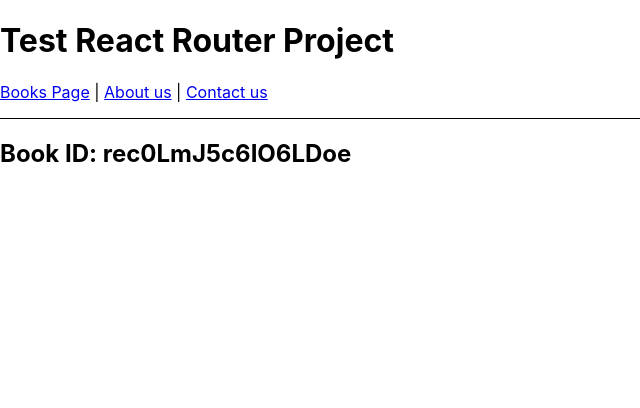
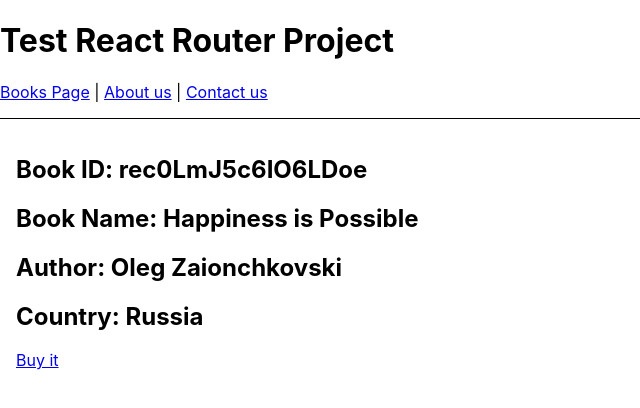
Before and after one commit to arianXdev/react-router-test-app, a React (Create React App) app: page /books/rec0LmJ5c6IO6LDoe in a window 1280 px wide. Shown: the top 408 px of the page, without its empty margins (0-640 px from the left). Built offline with nearby package versions, Linux system fonts and the light colour scheme.

Commit message:
chore: added getBook() in data.js

```diff
--- a/src/components/Books/Book.jsx
+++ b/src/components/Books/Book.jsx
@@ -1,13 +1,21 @@
 import { useParams } from "react-router-dom";
+import { getBook } from "../../data/data";
 
 import styles from "./Book.module.css";
 
 const Book = (prop) => {
-	const bookId = useParams();
+	const params = useParams();
+	const book = getBook(params.bookId);
 
 	return (
 		<div className={styles.Book}>
-			<h2>Book ID: {bookId.bookId}</h2>
+			<h2>Book ID: {book.id}</h2>
+			<h2>Book Name: {book.fields.Title}</h2>
+			<h2>Author: {book.fields.Author}</h2>
+			<h2>Country: {book.fields.Country}</h2>
+			<a href={book.fields.Amazon_Link} target="_blank">
+				Buy it
+			</a>
 		</div>
 	);
 };
--- a/src/components/Books/Book.module.css
+++ b/src/components/Books/Book.module.css
@@ -1,2 +1,3 @@
 .Book {
+	padding: 1rem;
 }
--- a/src/data/data.js
+++ b/src/data/data.js
@@ -345,3 +345,7 @@ const books = [
 
 // A function which returns a list of books.
 export const getBooks = () => books;
+
+export const getBook = (id) => {
+	return books.find((book) => book.id == id); // returns the specifig book with the id
+};
```
